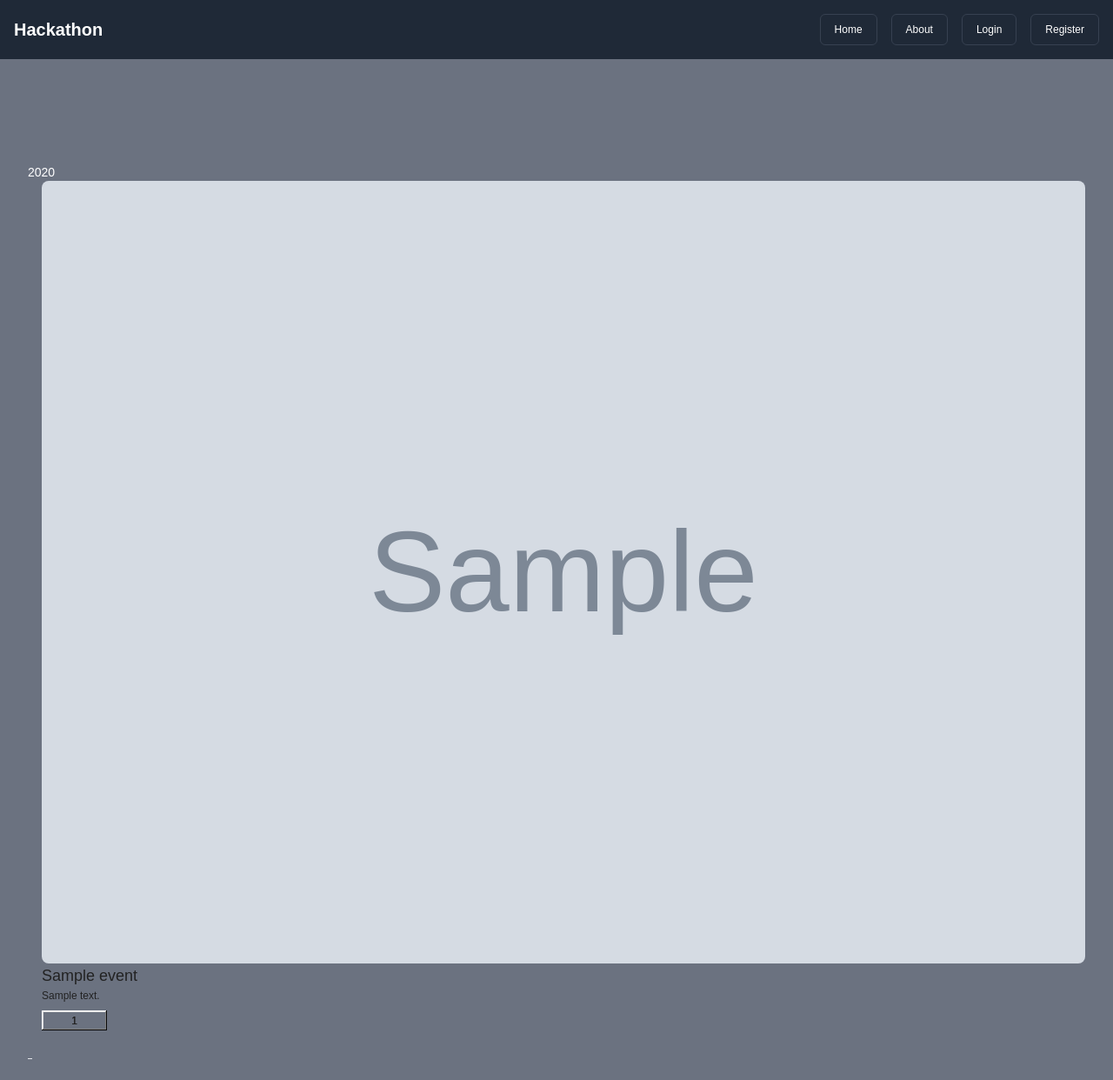
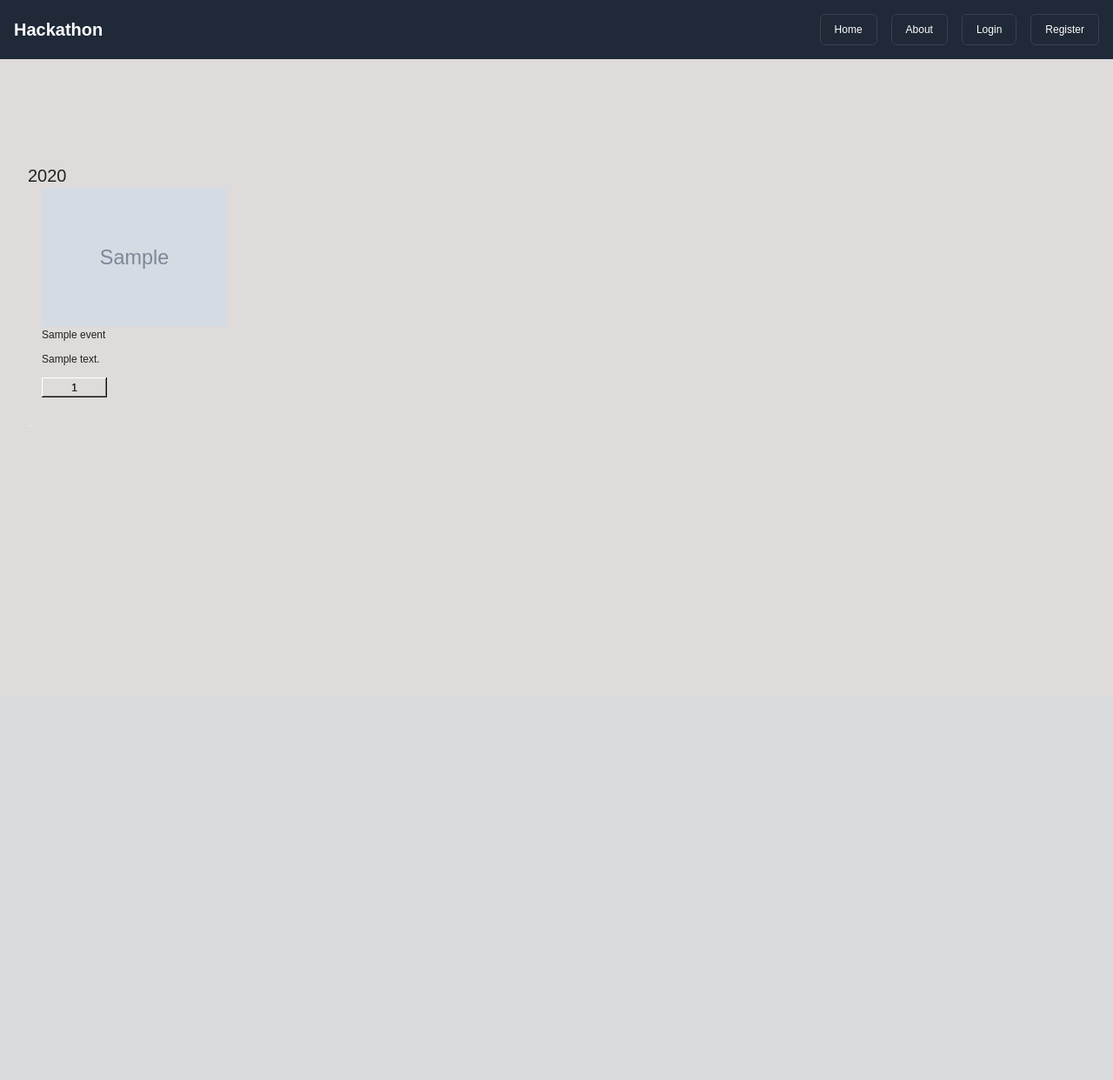
Before and after one commit to tgrey2024/2503-hackathon-team1, a Django app: template timeline/templates/timeline/timeline.html in a window 1280 px wide. Shown: the whole page at 87% size. After the commit the page ends 490 px from the top, so only its background shows below. Run offline with Django 5.2, Linux system fonts and the light colour scheme; the template is opened without the code that fills it: most values are stand-ins (such as "Sample title", 1, 10 or a date in 2020); grey boxes marked "Sample" are stand-in pictures; some libraries are stand-ins or nearby versions.

Commit message:
added design changes for cards

```diff
--- a/static/js/script.js
+++ b/static/js/script.js
@@ -42,9 +42,9 @@ document.addEventListener("DOMContentLoaded", () => {
         // Update heart icon
         const iconElement = button.querySelector("span:first-child");
         if (data.honoured) {
-          iconElement.className = "icon-[tabler--heart-filled] size-5";
+          iconElement.className = "icon-[tabler--mug-filled] size-5";
         } else {
-          iconElement.className = "icon-[tabler--heart] size-5";
+          iconElement.className = "icon-[tabler--mug] size-5";
         }
 
         // Update count
--- a/templates/base.html
+++ b/templates/base.html
@@ -13,7 +13,7 @@
 
   {% block extra_css %}{% endblock %}
 </head>
-<body class="bg-gray-500 min-h-screen {% if user.is_authenticated %}user-logged-in{% endif %}">
+<body class="bg-stone-300/80 min-h-screen {% if user.is_authenticated %}user-logged-in{% endif %}">
 
   <!-- Navigation Bar -->
   <header class="bg-gray-800 text-white">
--- a/timeline/templates/timeline/timeline.html
+++ b/timeline/templates/timeline/timeline.html
@@ -12,35 +12,35 @@
     {% for event in events %}
     <li{% if forloop.counter|divisibleby:2 %} class="timeline-shift"{% endif %}>
         <div class="timeline-middle h-16">
-            <span class="bg-primary/20 flex size-8 items-center justify-center rounded-full">
-                <span class="icon-[tabler--point] text-primary size-5"></span>
+            <span class="/20 flex size-8 items-center justify-center rounded-full">
+                <span class="icon-[tabler--school] text-black-700 size-20"></span>
             </span>
         </div>
         {% if forloop.counter|divisibleby:2 %}
         <div class="timeline-end mt-6 px-1 md:mt-8">
-            <div class="text-white text-sm font-normal">{{ event.year }}</div>
+            <div class="text-black-700 text-xl font-normal">{{ event.year }}</div>
         </div>
         <div class="timeline-start me-4 mb-8 w-full">
         {% else %}
         <div class="timeline-start me-4 mt-8 max-md:pt-2">
-            <div class="text-white text-sm font-normal">{{ event.year }}</div>
+            <div class="text-black-700 text-xl font-normal"">{{ event.year }}</div>
         </div>
         <div class="timeline-end ms-4 mb-8">
         {% endif %}
-            <div class="card">
-                <div class="card-body gap-4">
+            <div class="card sm:card-side max-w-sm sm:max-w-full">
+                <div class="card-body gap-2">
                     <!--Image -->
                     {% if event.image %}
                     <div class="card-image w-full">
-                        <img src="{{ event.image.url }}" alt="{{ event.event }}" class="rounded-lg w-full">
+                        <img src="{{ event.image.url }}" alt="{{ event.event }}" class="h-40">
                     </div>
                     {% endif %}
 
                     <!--Title -->
-                    <h5 class="card-title text-lg">{{ event.event }}</h5>
+                    <h5 class="card-title mb-2.5">{{ event.event }}</h5>
 
                     <!--Description-->
-                    <p>{{ event.description }}</p>
+                    <p class="mb-3">{{ event.description }}</p>
 
                     <!--Honour button-->
                     <div class="honour-container flex justify-start mt-2">
@@ -49,9 +49,9 @@
                                 data-honour-count="{{ event.honour_count }}">
                             <!-- Heart icon: filled if honoured -->
                             {% if event.user_has_honoured %}
-                            <span class="icon-[tabler--heart-filled] size-5"></span>
+                            <span class="icon-[tabler--mug-filled] size-5"></span>
                             {% else %}
-                            <span class="icon-[tabler--heart] size-5"></span>
+                            <span class="icon-[tabler--mug] size-5"></span>
                             {% endif %}
                             <span class="honour-count">{{ event.honour_count }}</span>
                         </button>
```
Also changed, not shown: static/CSS/timeline.css (line endings or trailing spaces).
